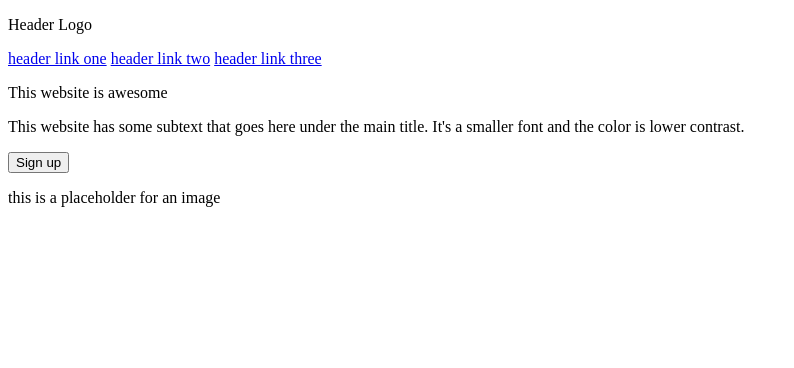
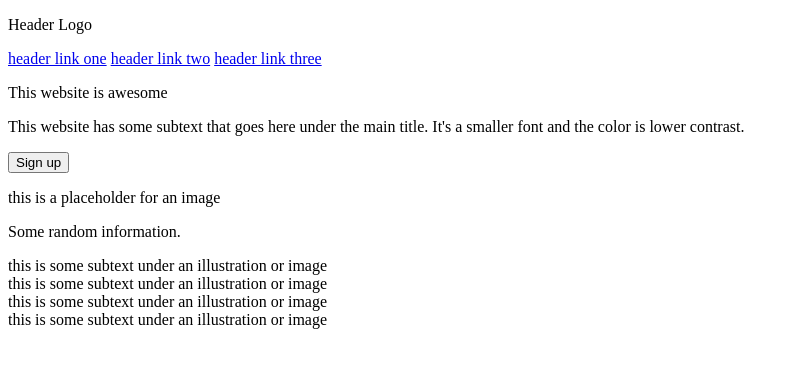
Before and after one commit to markcawili/project-landing-page, a plain HTML site: page index.html in a window 1280 px wide. Shown: the whole page, without its empty margins (0-794 px from the left). Drawn offline with Linux system fonts and the light colour scheme.

Commit message:
Add middle-top HTML content

```diff
--- a/index.html
+++ b/index.html
@@ -21,7 +21,27 @@
       </div>
       <p class="image-placeholder">this is a placeholder for an image</p>
     </div>
-  <div class="cards"></div>
+
+  <div class="middle-top">
+      <p class="middle-title">Some random information.</p>
+      <div class="cards">
+          <div class="card-placeholder"></div>
+          <div class="c">this is some subtext under an illustration or image</div>
+      </div>
+      <div class="cards">
+          <div class="card-placeholder"></div>
+          <div class="c">this is some subtext under an illustration or image</div>
+      </div>
+      <div class="cards">
+          <div class="card-placeholder"></div>
+          <div class="c">this is some subtext under an illustration or image</div>
+      </div>
+      <div class="cards">
+          <div class="card-placeholder"></div>
+          <div class="c">this is some subtext under an illustration or image</div>
+      </div>
+  </div>
+
   <div class=quote"></div>
   <div class="signup"></div>
   <div class="footer"></div>
```
